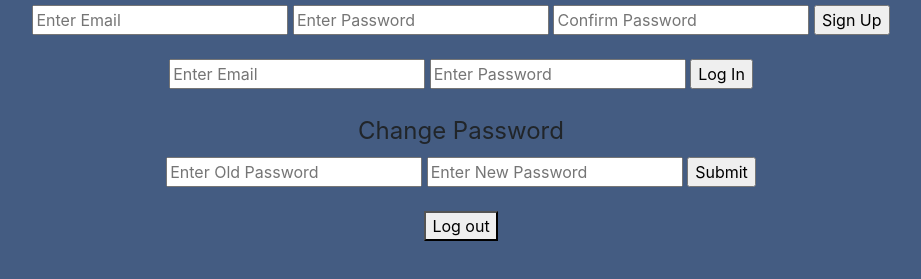
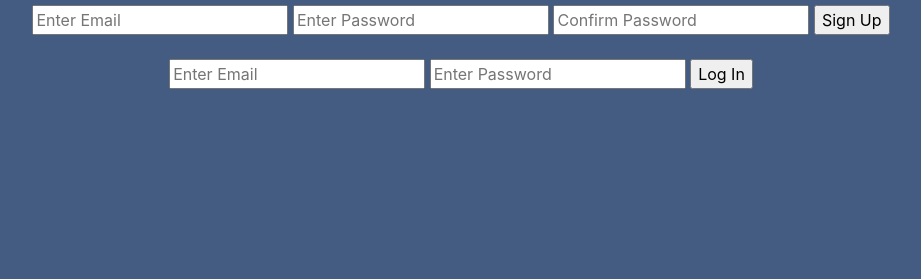
Before and after one commit to Derek-Oneil36/Comic-Collection-Client, a website built with webpack: page index.html in a window 1280 px wide. Shown: the part 51-330 px from the top of the page, without its empty margins (179-1100 px from the left). Built offline with nearby package versions, Linux system fonts and the light colour scheme.

Commit message:
added hidden classes back

```diff
--- a/index.html
+++ b/index.html
@@ -33,7 +33,7 @@
 
         <br>
 
-        <form id="change-password-form">
+        <form id="change-password-form" class="hidden">
             <legend>Change Password</legend>
             <input required type="password" name="passwords[old]" placeholder="Enter Old Password"/>
             <input required type="password" name="passwords[new]" placeholder="Enter New Password"/>
@@ -41,7 +41,7 @@
         </form>
 
           <br>
-          <span><button id="log-out-button">Log out</button></span>
+          <span><button id="log-out-button" class="hidden">Log out</button></span>
 
           </div>
       </body>
```
